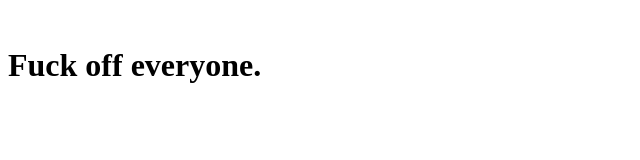
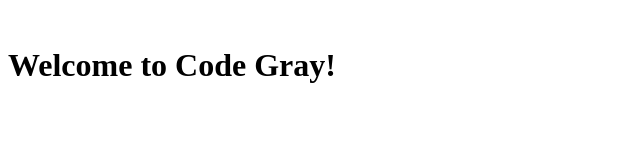
Before and after one commit to CodeGrayTeam/codegrayteam.github.io, a plain HTML site: page index.html in a window 1280 px wide. Shown: the whole page, without its empty margins (0-640 px from the left). Drawn offline with Linux system fonts and the light colour scheme.

Commit message:
Changing up the initial screen

```diff
--- a/index.html
+++ b/index.html
@@ -2,10 +2,10 @@
     <head>
         <!-- <link rel="script" href="script.js" />
         <link rel="stylesheet" href="style.css" /> -->
-        <title>I am a Dylan Loser</title>
+        <title>Code Gray</title>
     </head>
 
     <body>
-       <h1>Fuck off everyone. </h1>
+       <h1>Welcome to Code Gray! </h1>
     </body>
 </html>
```
